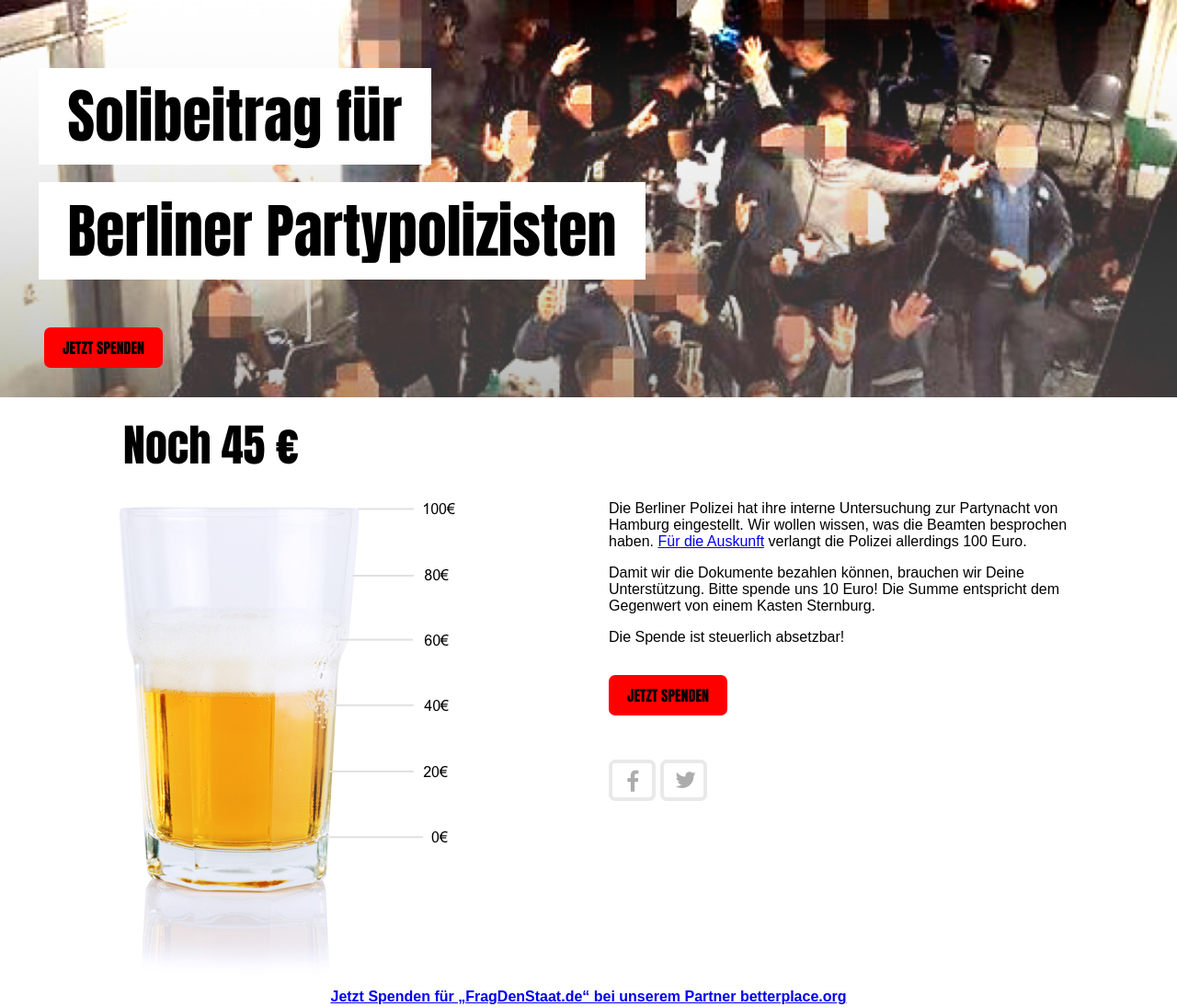
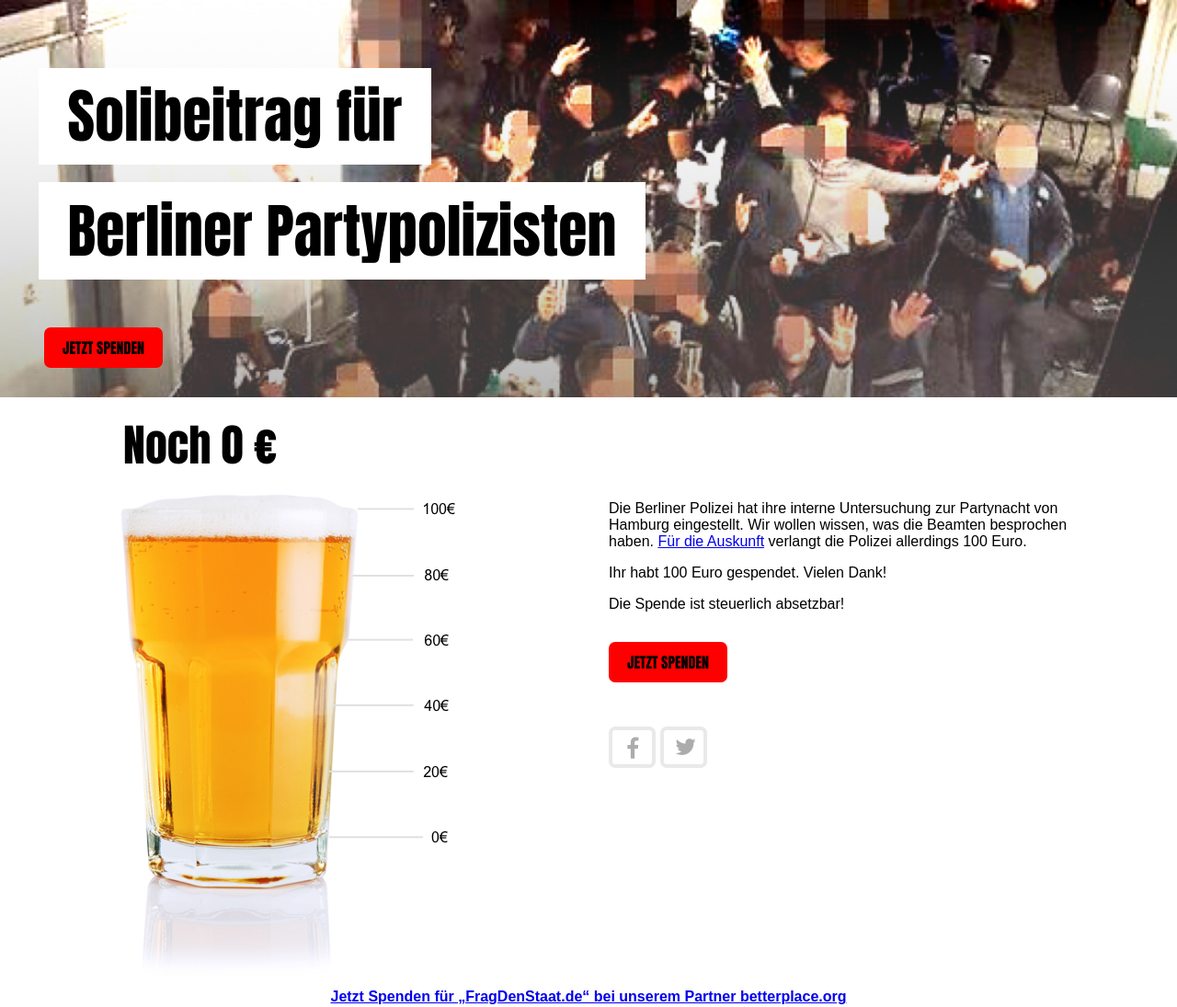
Before and after one commit to okfde/partypolizei, a website: page index.html in a window 1280 px wide. Shown: the top 1095 px of the page at 92% size. Drawn offline with Linux system fonts and the light colour scheme.

Commit message:
alles da

```diff
--- a/index.html
+++ b/index.html
@@ -16,8 +16,8 @@
 
 <div class="content">
     <div class="glass">
-        <div class="heading">Noch 45 €</div>
-        <img src="./assets/bier_03.jpg" alt=""/>
+        <div class="heading">Noch 0 €</div>
+        <img src="./assets/bier_05.jpg" alt=""/>
     </div>
     <div class="explanation">
         <div>
@@ -28,8 +28,7 @@
                 Auskunft</a> verlangt die Polizei allerdings 100 Euro.
             </p>
             <p>
-                Damit wir die Dokumente bezahlen können, brauchen wir Deine Unterstützung. Bitte spende uns 10 Euro! Die
-                Summe entspricht dem Gegenwert von einem Kasten Sternburg.
+                Ihr habt 100 Euro gespendet. Vielen Dank!
             </p>
             <P>
                 Die Spende ist steuerlich absetzbar!
```
